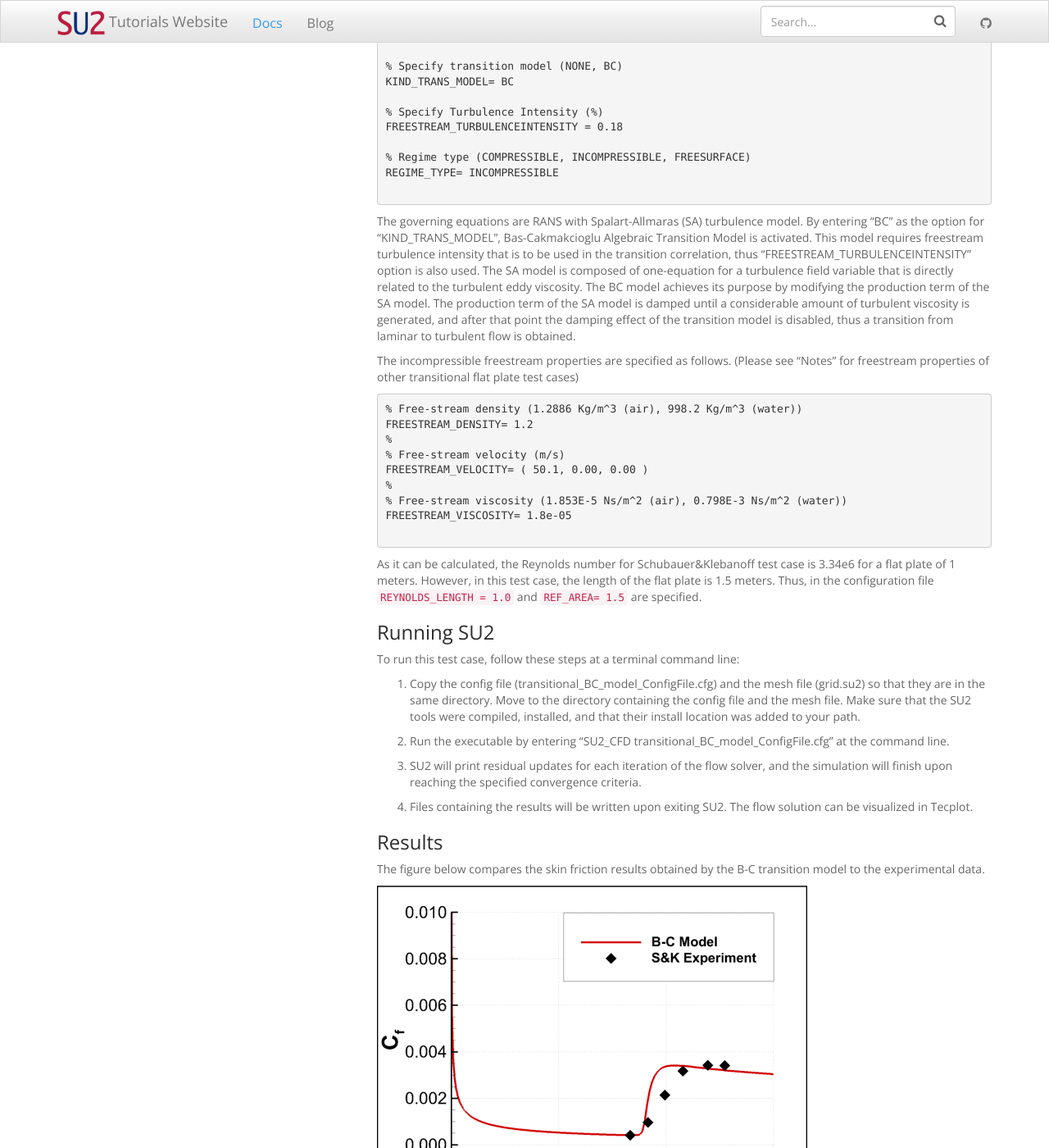
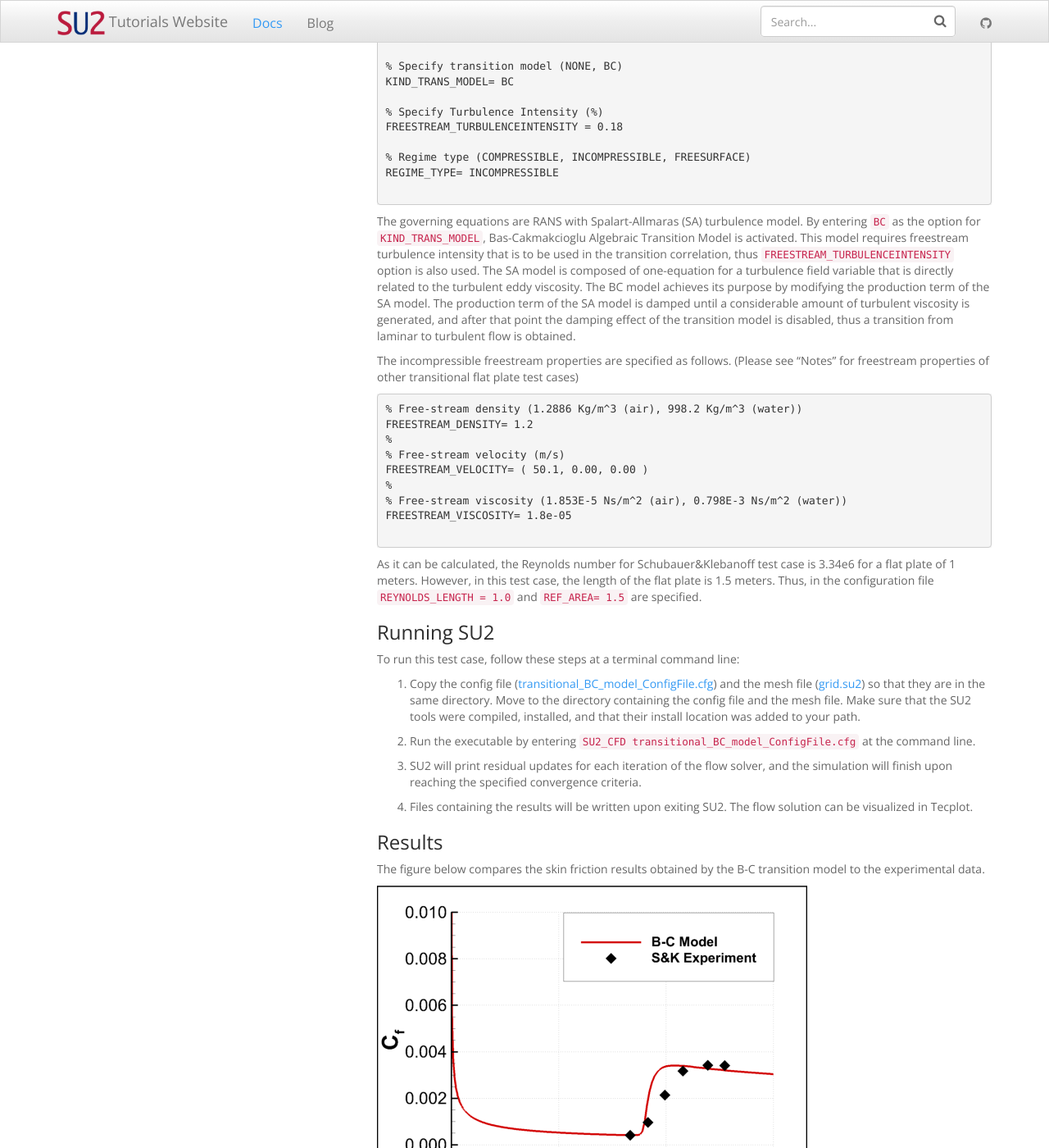
Before and after one commit to tdunning/Tutorials, a Jekyll site: the page built from _docs/basic_features/Transitional_Flat_Plate.md, in a window 1280 px wide and 1400 px high, scrolled down 1942 px. Shown: the whole window at 82% size. Built offline with Jekyll 4.4.1, drawn with Linux system fonts in a browser that asks for light colours; nearby versions of some CDN libraries; comment, search, counter and statistics services are not loaded; some of the changed lines change nothing that is shown.

Commit message:
Update Transitional_Flat_Plate.md

````diff
--- a/_docs/basic_features/Transitional_Flat_Plate.md
+++ b/_docs/basic_features/Transitional_Flat_Plate.md
@@ -67,7 +67,7 @@
 
 ```
 
-The governing equations are RANS with Spalart-Allmaras (SA) turbulence model. By entering “BC” as the option for “KIND_TRANS_MODEL”, Bas-Cakmakcioglu Algebraic Transition Model is activated. This model requires freestream turbulence intensity that is to be used in the transition correlation, thus “FREESTREAM_TURBULENCEINTENSITY” option is also used. The SA model is composed of one-equation for a turbulence field variable that is directly related to the turbulent eddy viscosity. The BC model achieves its purpose by modifying the production term of the SA model. The production term of the SA model is damped until a considerable amount of turbulent viscosity is generated, and after that point the damping effect of the transition model is disabled, thus a transition from laminar to turbulent flow is obtained.
+The governing equations are RANS with Spalart-Allmaras (SA) turbulence model. By entering `BC` as the option for `KIND_TRANS_MODEL`, Bas-Cakmakcioglu Algebraic Transition Model is activated. This model requires freestream turbulence intensity that is to be used in the transition correlation, thus `FREESTREAM_TURBULENCEINTENSITY` option is also used. The SA model is composed of one-equation for a turbulence field variable that is directly related to the turbulent eddy viscosity. The BC model achieves its purpose by modifying the production term of the SA model. The production term of the SA model is damped until a considerable amount of turbulent viscosity is generated, and after that point the damping effect of the transition model is disabled, thus a transition from laminar to turbulent flow is obtained.
 
 The incompressible freestream properties are specified as follows. (Please see "Notes" for freestream properties of other transitional flat plate test cases)
 
@@ -89,9 +89,9 @@
 
 To run this test case, follow these steps at a terminal command line:
 
-1.	Copy the config file (transitional_BC_model_ConfigFile.cfg) and the mesh file (grid.su2) so that they are in the same directory. Move to the directory containing the config file and the mesh file. Make sure that the SU2 tools were compiled, installed, and that their install location was added to your path.
+1.	Copy the config file ([transitional_BC_model_ConfigFile.cfg](../../Transitional_Flat_Plate/transitional_BC_model_ConfigFile.cfg)) and the mesh file ([grid.su2](../../Transitional_Flat_Plate/grid.su2)) so that they are in the same directory. Move to the directory containing the config file and the mesh file. Make sure that the SU2 tools were compiled, installed, and that their install location was added to your path.
 
-2.	Run the executable by entering “SU2_CFD transitional_BC_model_ConfigFile.cfg” at the command line.
+2.	Run the executable by entering `SU2_CFD transitional_BC_model_ConfigFile.cfg` at the command line.
 
 3.	SU2 will print residual updates for each iteration of the flow solver, and the simulation will finish upon reaching the specified convergence criteria.
 
````
